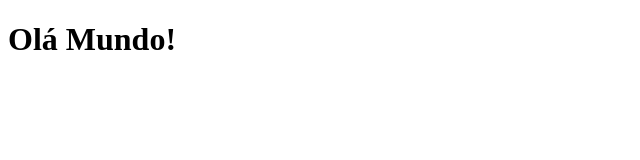
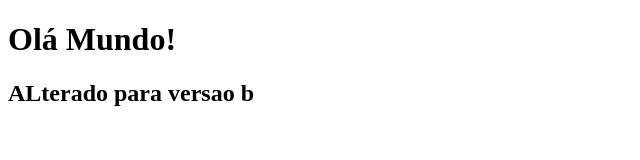
Before and after one commit to GleiceAvelinor/git_aula1, a plain HTML site: page index.html in a window 1280 px wide. Shown: the whole page, without its empty margins (0-640 px from the left). Drawn offline with Linux system fonts and the light colour scheme.

Commit message:
mais uma versao atualizada

```diff
--- a/index.html
+++ b/index.html
@@ -7,6 +7,7 @@
 </head>
 <body>
     <h1>Olá Mundo!</h1>
+    <h2>ALterado para versao b</h2>
 
 </body>
 </html>
```
